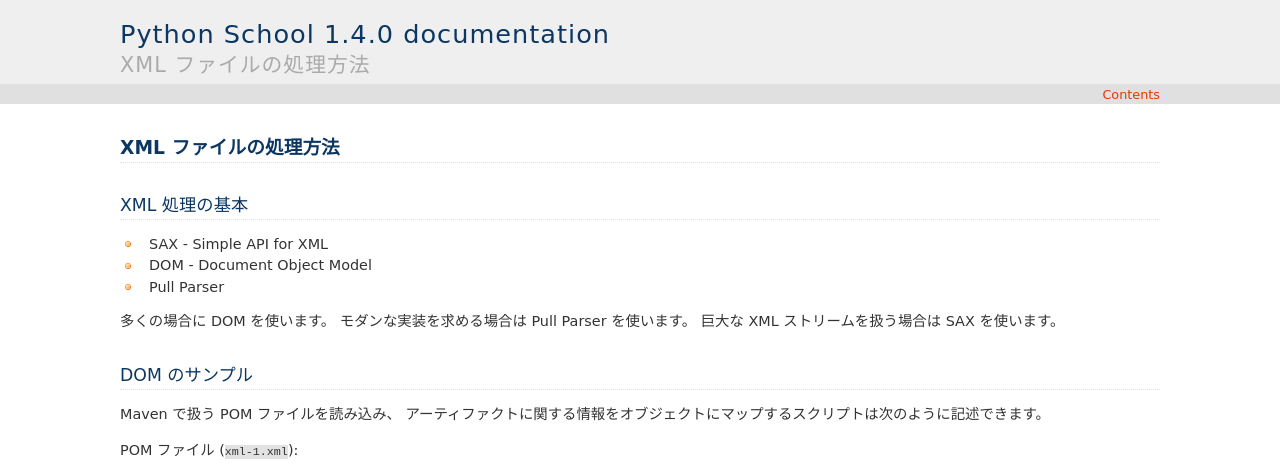
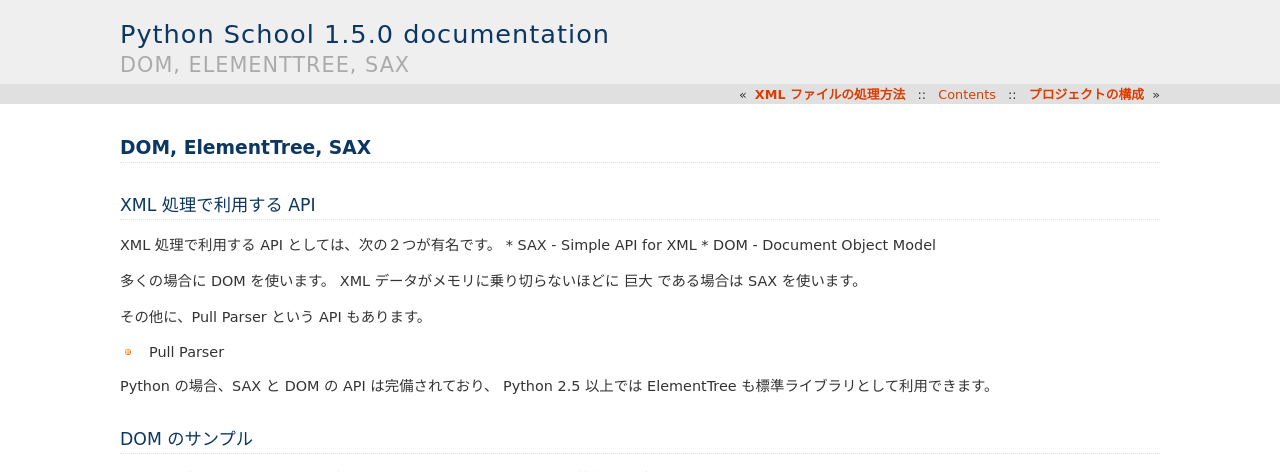
Before and after one commit to skitazaki/python-school-ja, a Sphinx documentation site: the page built from doc/xml/xml-1.txt, in a window 1280 px wide and 900 px high, cut to the strip 0-472 px from the top of the window. Built offline with Sphinx 7.4.7, drawn with Linux system fonts in a browser that asks for light colours; some of the changed text lies outside the part shown.

```diff
--- a/doc/conf.py
+++ b/doc/conf.py
@@ -48,9 +48,9 @@ copyright = u'2012, KITAZAKI Shigeru'
 # built documents.
 #
 # The short X.Y version.
-version = '1.4'
+version = '1.5'
 # The full version, including alpha/beta/rc tags.
-release = '1.4.0'
+release = '1.5.0'
 
 # The language for content autogenerated by Sphinx. Refer to documentation
 # for a list of supported languages.
--- a/doc/index.txt
+++ b/doc/index.txt
@@ -19,12 +19,10 @@ Python の学習
    scripts/index
    csv/index
    cmdline/index
+   xml/index
    projects/index
    webapps/index
    advanced/index
-
-..
-   xml/index
 
 
 なぜ Python か？
--- a/doc/xml/xml-1.txt
+++ b/doc/xml/xml-1.txt
@@ -1,16 +1,22 @@
+=====================
+DOM, ElementTree, SAX
+=====================
+
+XML 処理で利用する API
 ======================
-XML ファイルの処理方法
-======================
-
-XML 処理の基本
-==============
+XML 処理で利用する API としては、次の２つが有名です。
 * SAX - Simple API for XML
 * DOM - Document Object Model
+
+多くの場合に DOM を使います。
+XML データがメモリに乗り切らないほどに 巨大 である場合は SAX を使います。
+
+その他に、Pull Parser という API もあります。
+
 * Pull Parser
 
-多くの場合に DOM を使います。
-モダンな実装を求める場合は Pull Parser を使います。
-巨大な XML ストリームを扱う場合は SAX を使います。
+Python の場合、SAX と DOM の API は完備されており、
+Python 2.5 以上では ElementTree も標準ライブラリとして利用できます。
 
 DOM のサンプル
 ==============
```
Also changed, not shown: 2 other files.
